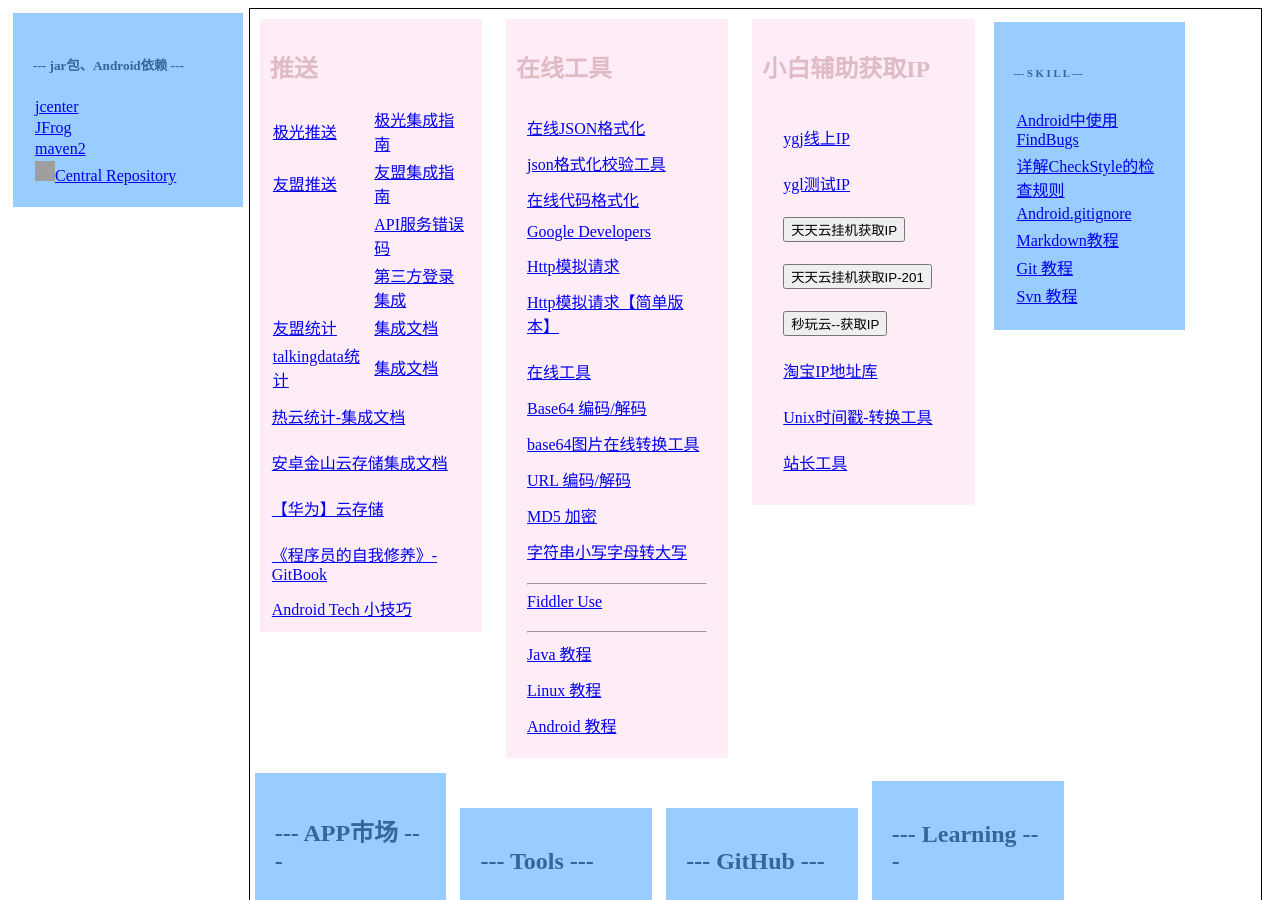
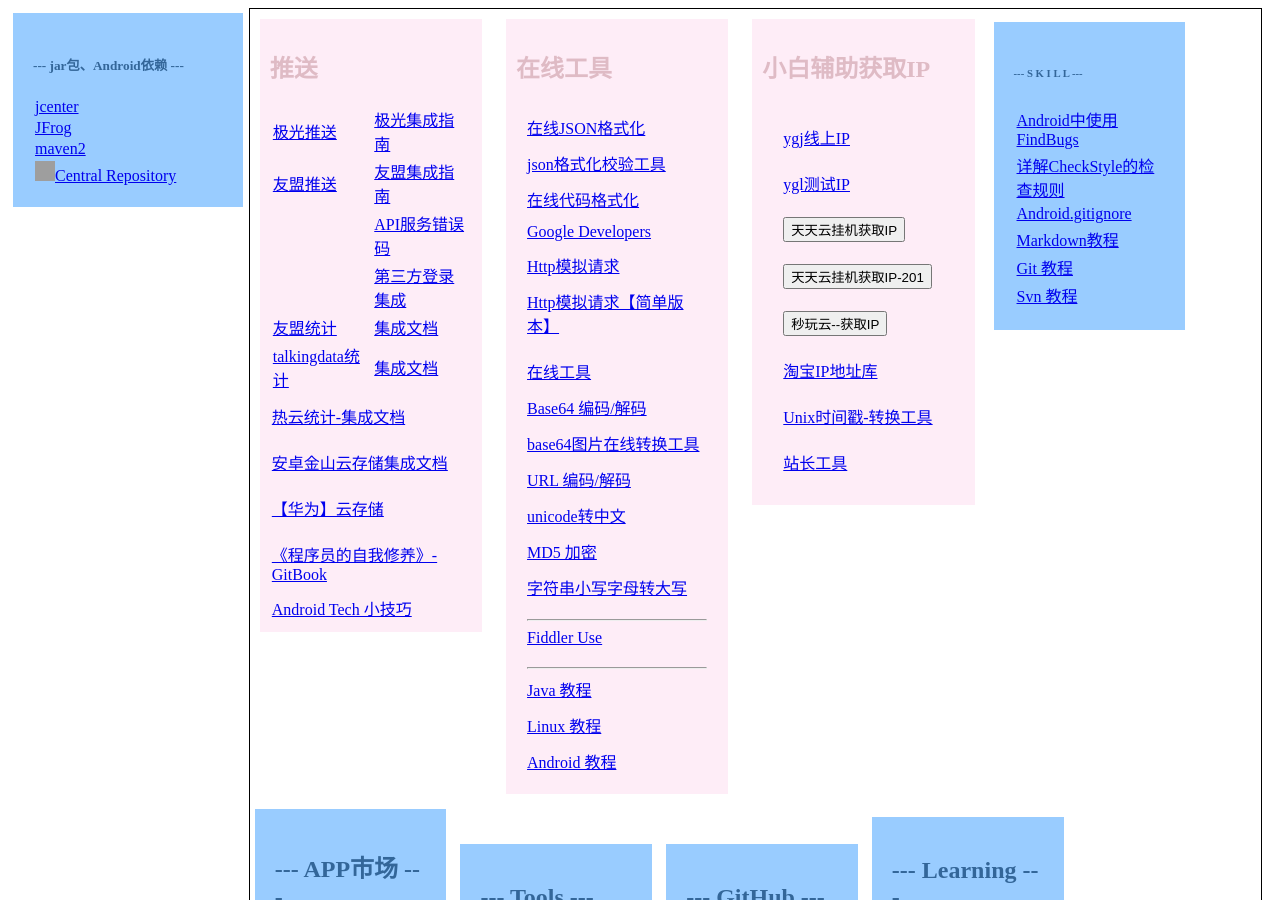
Before and after one commit to github201407/github201407.github.io, a Jekyll site: the page common.html, which Jekyll copies as it is, in a window 1280 px wide and 900 px high. Built offline with Jekyll 4.4.1, drawn with Linux system fonts in a browser that asks for light colours; grey boxes are pictures that could not be loaded.

Commit message:
添加unicode转中文链接

```diff
--- a/common.html
+++ b/common.html
@@ -195,6 +195,9 @@
      </tr>
      <tr>
       <td> <a href="https://c.runoob.com/front-end/695" target="_blank">URL 编码/解码</a> </td>
+     </tr>
+     <tr>
+      <td> <a href="http://www.bejson.com/convert/unicode_chinese/" target="_blank">unicode转中文</a> </td>
      </tr>
      <tr>
       <td> <a href="https://c.runoob.com/front-end/703" target="_blank">MD5 加密</a> </td>
```
